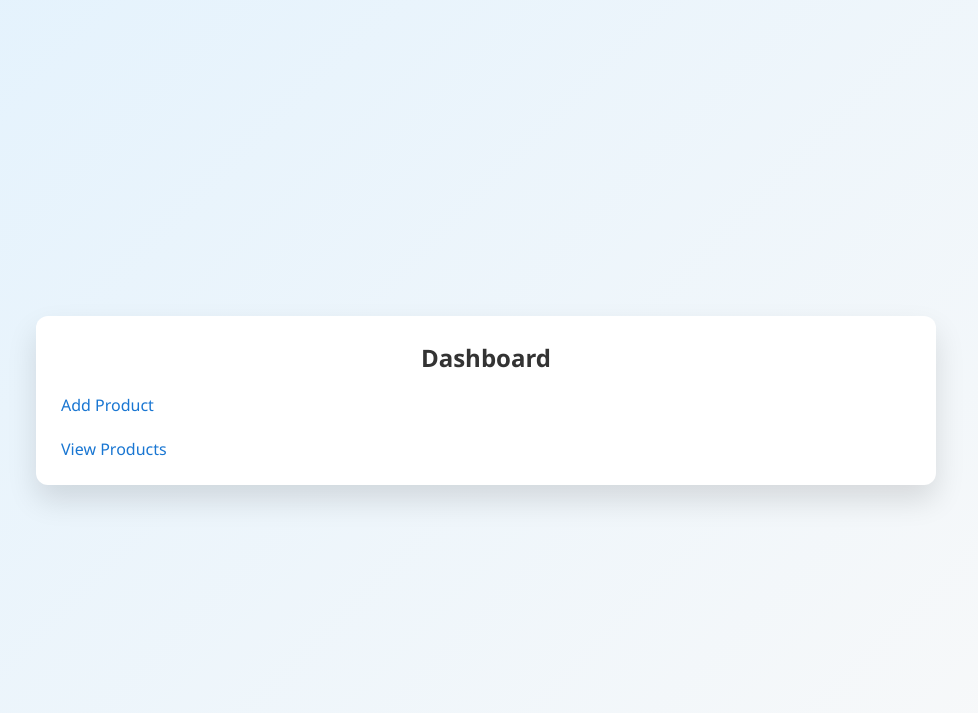
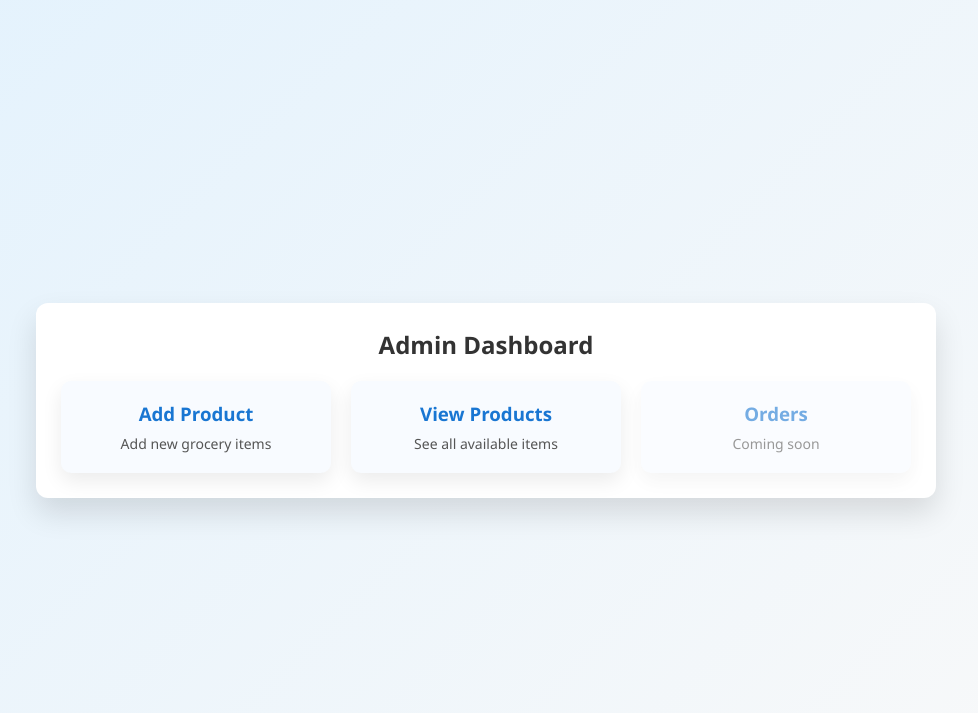
Before and after one commit to mandark-87/grocery-store-flask, a Flask app: page /dashboard in a window 1280 px wide. Shown: the top 713 px of the page, without its empty margins (154-1132 px from the left). Run offline with Flask 3, Linux system fonts and the light colour scheme.

Commit message:
Your message here

```diff
--- a/templates/dashboard.html
+++ b/templates/dashboard.html
@@ -1,14 +1,31 @@
 <!DOCTYPE html>
 <html>
 <head>
-    <title>Dashboard</title>
+    <title>Admin Dashboard</title>
     <link rel="stylesheet" href="{{ url_for('static', filename='style.css') }}">
 </head>
 <body>
+
 <div class="box">
-    <h2>Dashboard</h2>
-    <a href="/add_product">Add Product</a><br><br>
-    <a href="/view_products">View Products</a>
+    <h2>Admin Dashboard</h2>
+
+    <div class="dashboard">
+        <a href="{{ url_for('add_product') }}" class="dash-card">
+            <h3>Add Product</h3>
+            <p>Add new grocery items</p>
+        </a>
+
+        <a href="{{ url_for('view_products') }}" class="dash-card">
+            <h3>View Products</h3>
+            <p>See all available items</p>
+        </a>
+
+        <a href="#" class="dash-card disabled">
+            <h3>Orders</h3>
+            <p>Coming soon</p>
+        </a>
+    </div>
 </div>
+
 </body>
 </html>
```
Also changed, not shown: 1 other file.
